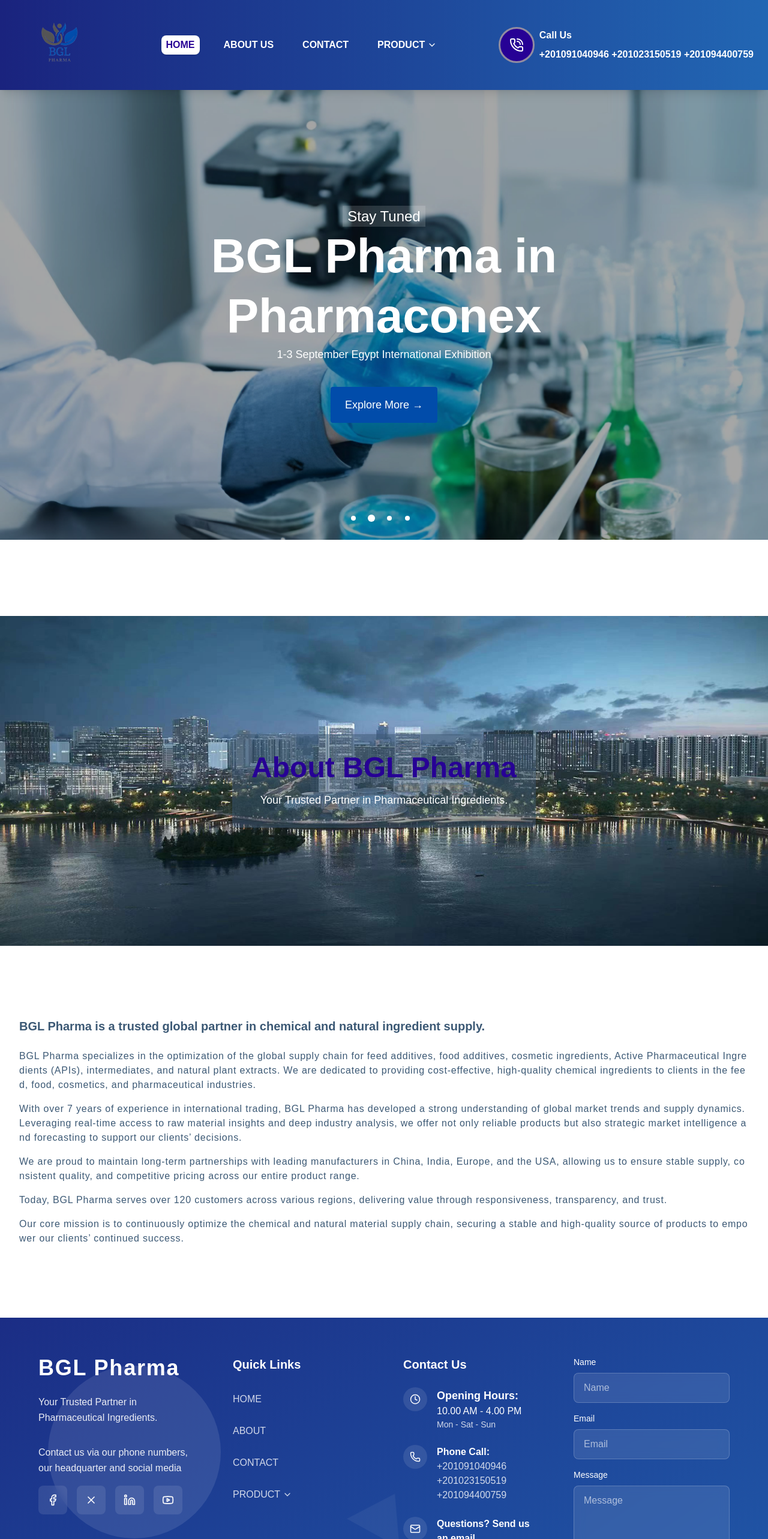
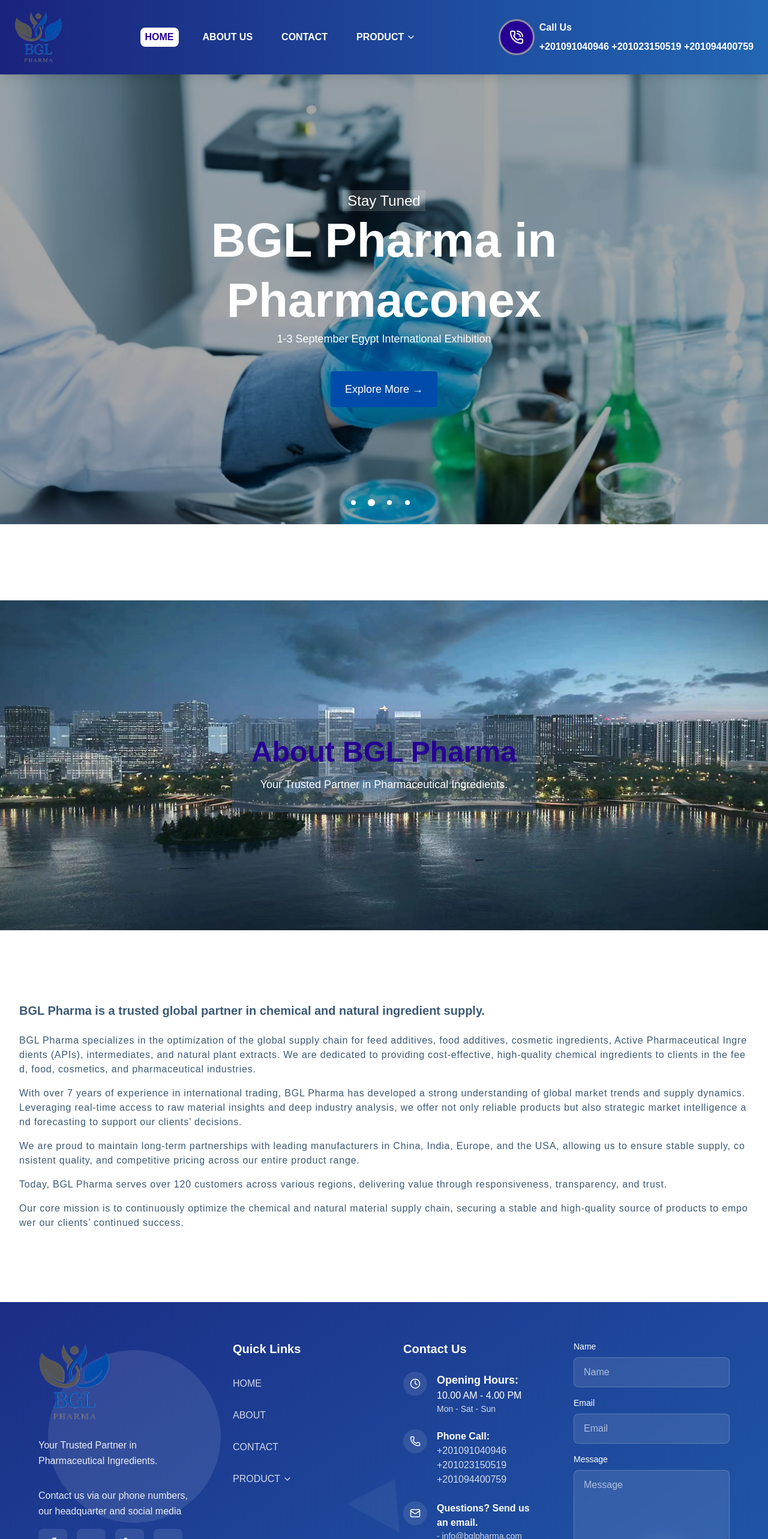
Before and after one commit to 3b3zeem/BGLPharma, a React (Vite) app: page / in a window 1280 px wide. Shown: the top 2566 px of the page at 60% size. Built offline with nearby package versions, Linux system fonts and the light colour scheme.

Commit message:
Replace logo text with clickable logo image in Footer and adjust logo size in NavBar for improved navigation

```diff
--- a/src/components/Footer/Footer.jsx
+++ b/src/components/Footer/Footer.jsx
@@ -75,9 +75,11 @@
         {/* Logo and Company Info Section */}
         <div className="flex flex-col gap-8 text-white flex-1 min-w-[260px] max-w-[350px]">
           <div className="space-y-6">
-            <h1 className="text-3xl lg:text-4xl font-bold tracking-wider">
-              BGL Pharma
-            </h1>
+            <div className="flex items-center">
+              <Link to={"/"}>
+                <img src="/logo.png" alt="Logo" width={120} />
+              </Link>
+            </div>
             <p className="text-md leading-relaxed text-white/90 max-w-sm">
               Your Trusted Partner in Pharmaceutical Ingredients.
             </p>
--- a/src/components/NavBar/NavBar.jsx
+++ b/src/components/NavBar/NavBar.jsx
@@ -27,12 +27,12 @@
     <React.Fragment>
       {/* Main NavBar */}
       <nav
-        className={`relative w-full flex items-center justify-between px-4 lg:px-6 z-[100] bg-gradient-to-r from-[#1a237e] to-[#2266b3] shadow-lg backdrop-blur-md
+        className={`relative w-full flex items-center justify-between px-4 py-4 lg:px-6 z-[100] bg-gradient-to-r from-[#1a237e] to-[#2266b3] shadow-lg backdrop-blur-md
         `}
       >
         <div className="flex items-center">
           <Link to={"/"}>
-            <img src="/logo.png" alt="Logo" width={150} />
+            <img src="/logo.png" alt="Logo" width={80} />
           </Link>
         </div>
 
```
Also changed, not shown: public/logo.png.
